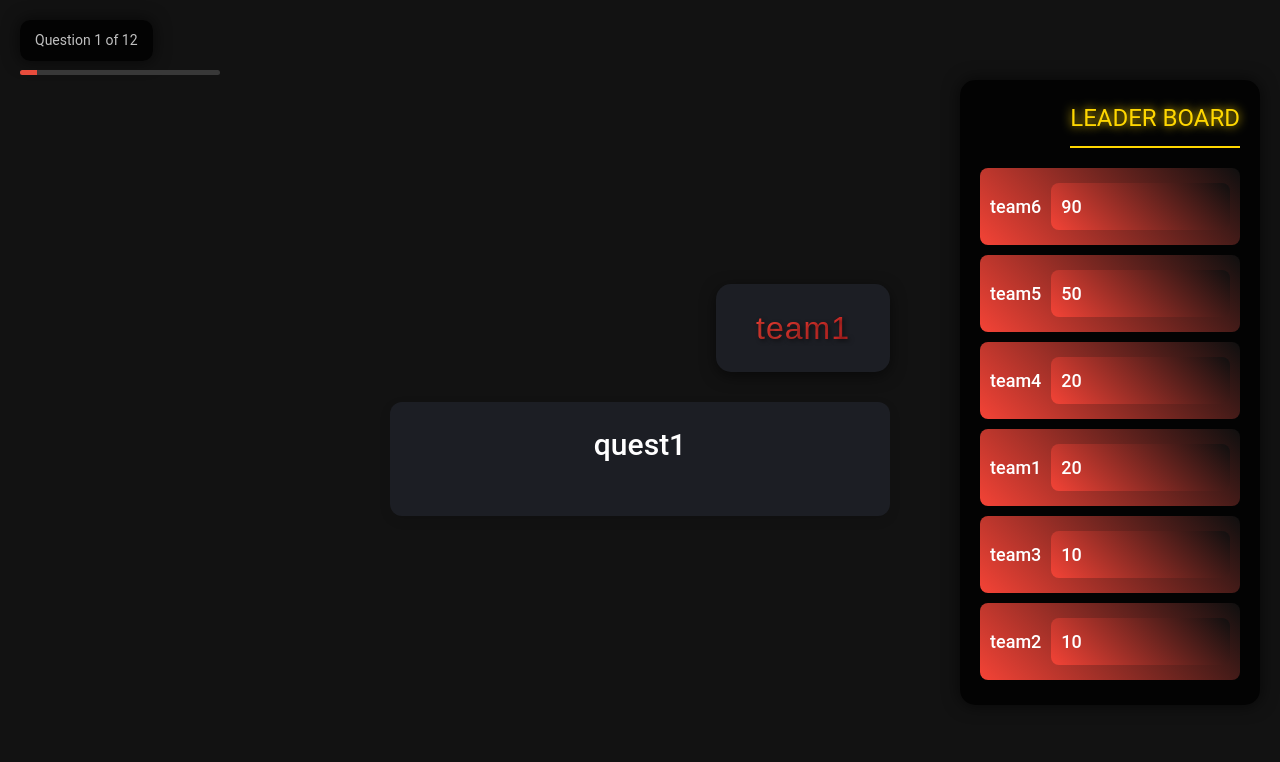
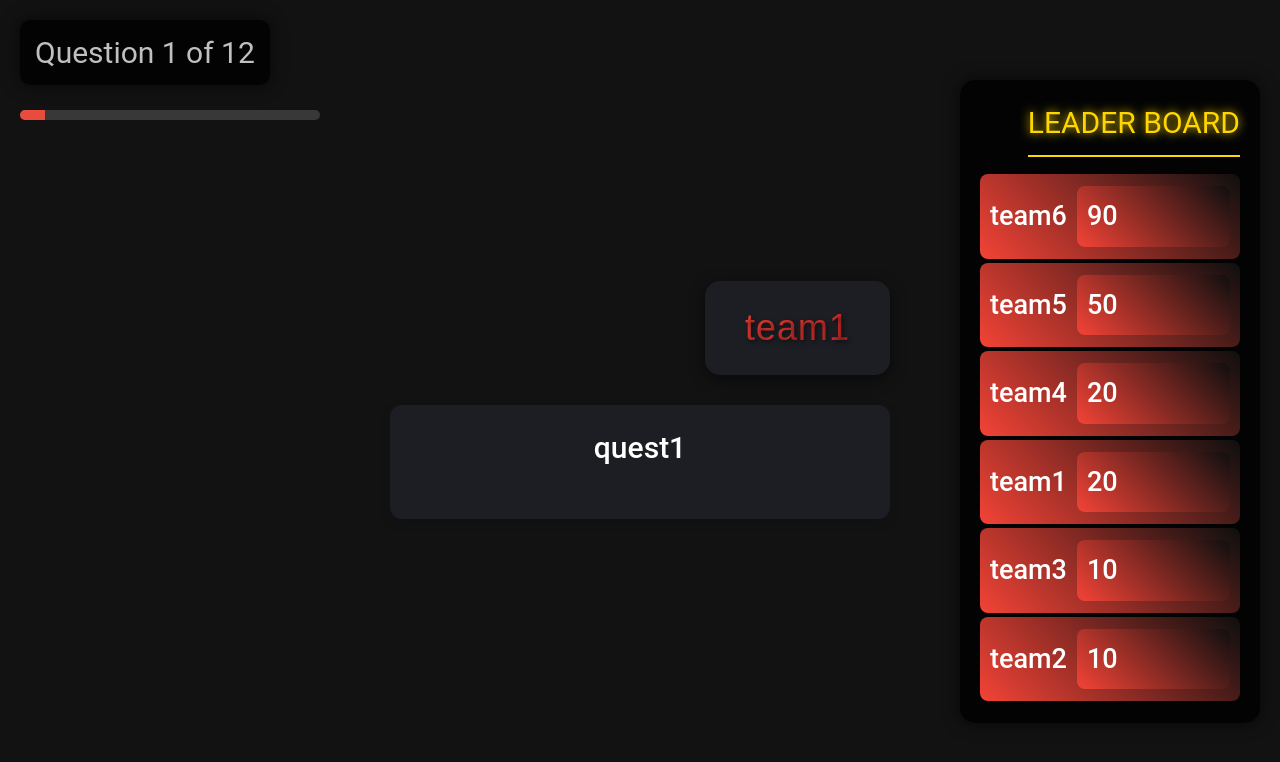
Before and after one commit to Nishantrde/cyber_quest, a Django app: page /r1_quest in a window 1280 px wide. Shown: the top 762 px of the page. Run offline with Django 4.2, Linux system fonts and the light colour scheme; data comes from the database, SQL or seed files in the repository; some libraries are stand-ins or nearby versions.

Commit message:
Initial Commit

```diff
--- a/staticfiles_build/static/css/r1_quest.css
+++ b/staticfiles_build/static/css/r1_quest.css
@@ -64,28 +64,29 @@
 
 .question-counter {
     color: #c0c0c0;
-    font-size: 14px;
+    font-size: 30px;
 }
 
 /* Progress Bar - Below Status Bar */
 .progress-bar {
     position: fixed; /* Keeps the progress bar in a fixed position */
-    top: 70px; /* Distance from the top of the viewport */
+    top: 110px; /* Increased distance from the top of the viewport for more gap */
     left: 20px; /* Aligns with the status bar */
-    height: 5px;
+    height: 10px; /* Increased height for a thicker progress bar */
     background-color: #383838;
-    border-radius: 5px;
+    border-radius: 8px;
     overflow: hidden;
-    width: 200px; /* Adjust the width as needed */
+    width: 300px; /* Increased width for a larger progress bar */
     z-index: 200; /* Ensures the progress bar is above other elements */
 }
 
 .progress {
-    height: 5px;
+    height: 10px; /* Match the progress bar height */
     background-color: #e74c3c;
-    width: 0;
+    width: 0; /* Initial width */
     transition: width 1s linear;
 }
+
 
 /* Leaderboard Styling */
 .leader-board {
@@ -106,7 +107,7 @@
 
 .leader-board h2 {
     margin: 0 0 15px 0;
-    font-size: 24px;
+    font-size: 30px;
     color: #FFD700;
     text-align: center;
     text-shadow: 0px 0px 10px #FFD700;
@@ -119,10 +120,10 @@
     justify-content: space-between;
     align-items: center;
     width: 100%; /* Set the width to match the leaderboard */
-    margin: 5px 0;
+    margin: 2px 0;
     padding: 10px;
     color: #FFFFFF;
-    font-size: 18px;
+    font-size: 27px;
     background: linear-gradient(45deg, #f44336, #0f0f0f);
     border-radius: 8px;
     transition: transform 0.3s ease, background 0.3s ease;
@@ -160,7 +161,7 @@
 
 .team h1 {
     font-family: 'Poppins', sans-serif; /* Use a modern font */
-    font-size: 32px; /* Increase font size */
+    font-size: 36px; /* Increase font size */
     color: #ffffff; /* Text color */
     margin: 0; /* Remove default margin */
     background: linear-gradient(135deg, #f44336, #ca2323); /* Text gradient */
```
